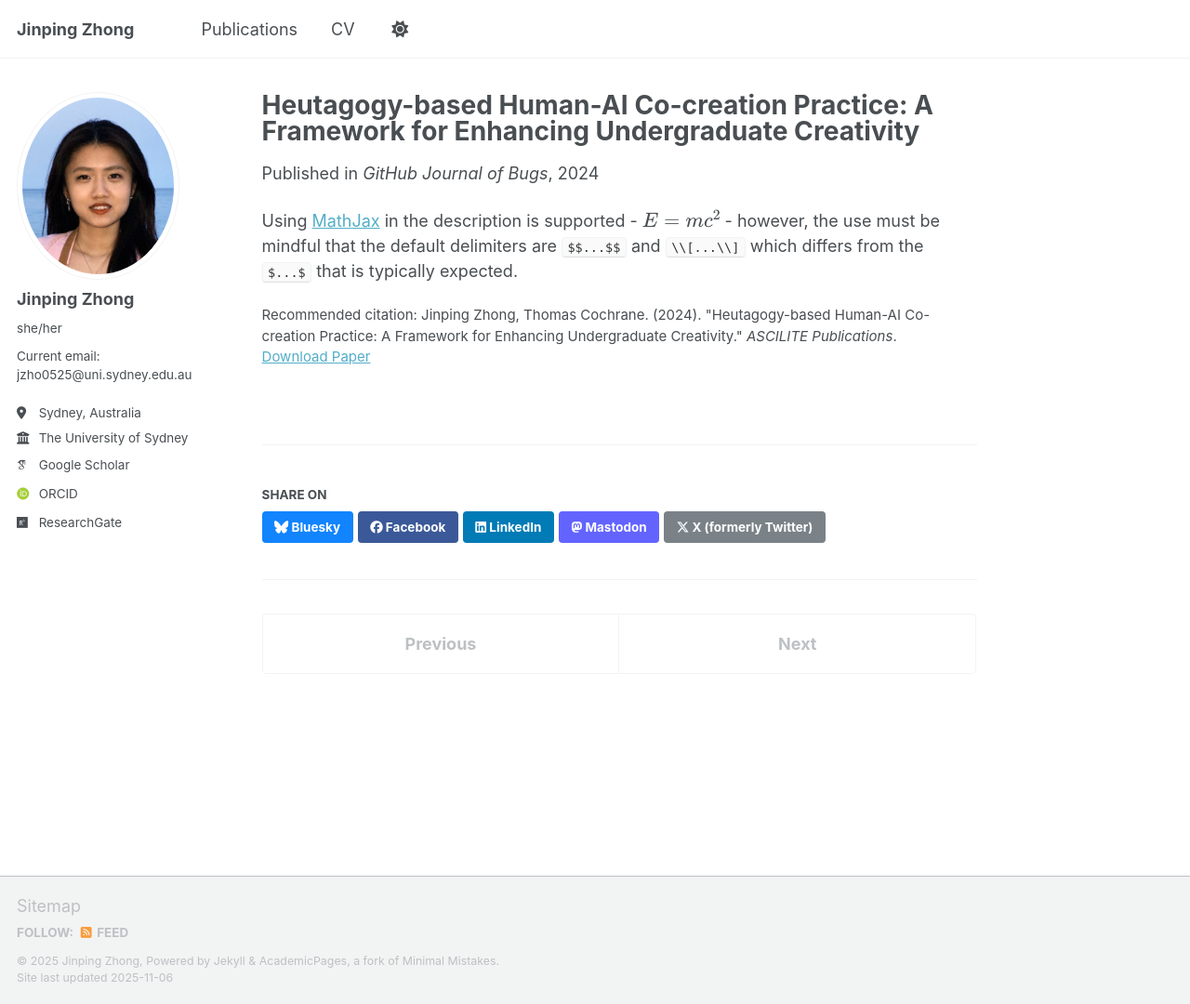
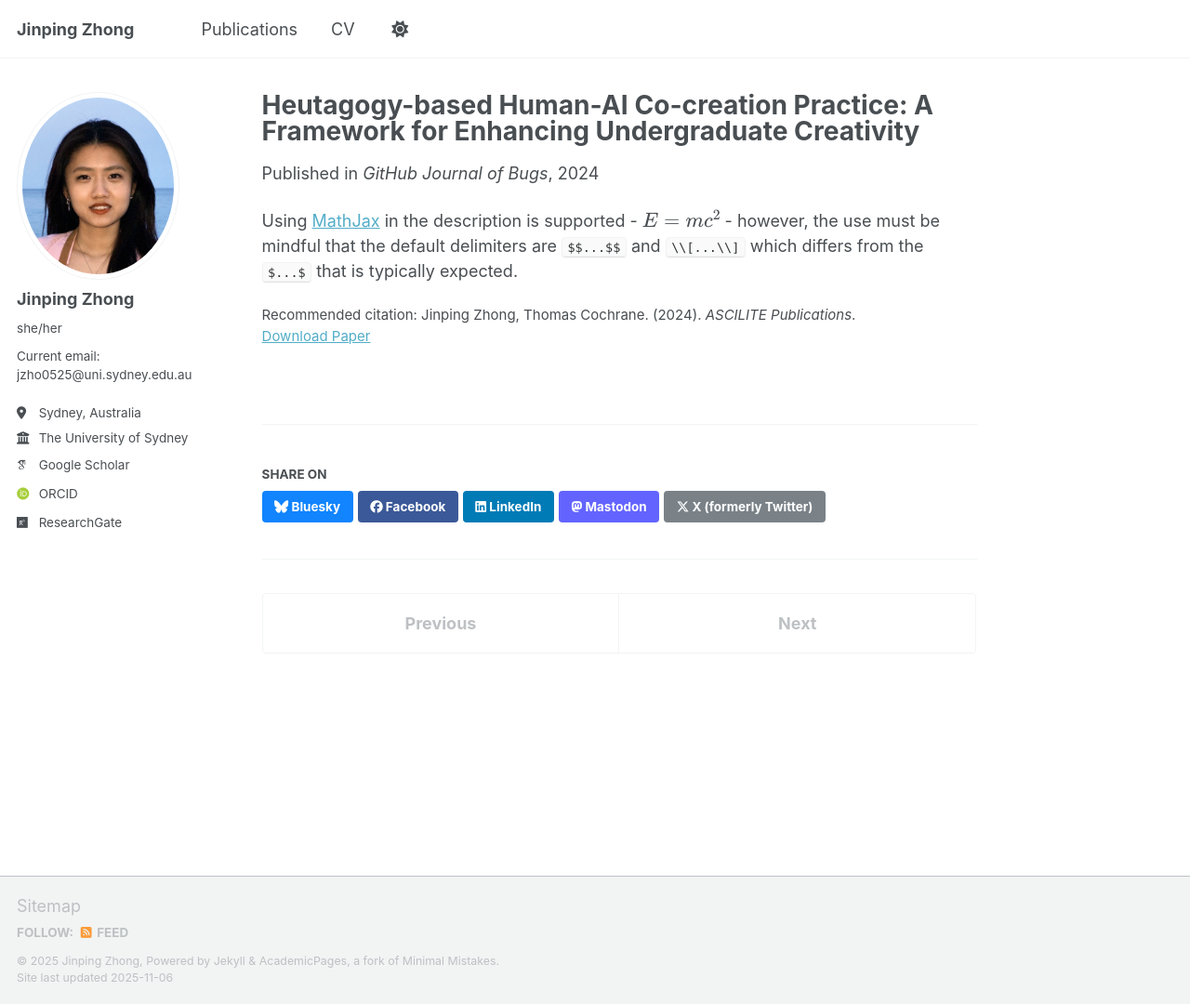
Before and after one commit to kimpink98/jp-zhong, a Jekyll site: the page built from _publications/2024-11-23-Heutagogy-based.md, in a window 1280 px wide and 1080 px high. Shown: the whole window at 93% size. Built offline with Jekyll 4.4.1, drawn with Linux system fonts in a browser that asks for light colours; some web fonts are replaced; a script that is not in the unit is left out.

Commit message:
Update 2024-11-23-Heutagogy-based.md

```diff
--- a/_publications/2024-11-23-Heutagogy-based.md
+++ b/_publications/2024-11-23-Heutagogy-based.md
@@ -7,7 +7,7 @@ excerpt: 'Recent research has begun to view AI as an independent collaborator an
 date: 2024-11-23
 venue: 'GitHub Journal of Bugs'
 paperurl: 'https://publications.ascilite.org/index.php/APUB/article/view/1083'
-citation: 'Jinping Zhong, Thomas Cochrane. (2024). &quot;Heutagogy-based Human-AI Co-creation Practice: A Framework for Enhancing Undergraduate Creativity.&quot; <i>ASCILITE Publications</i>.'
+citation: 'Jinping Zhong, Thomas Cochrane. (2024). <i>ASCILITE Publications</i>.'
 ---
 
 Using [MathJax](https://www.mathjax.org/) in the description is supported - $$E=mc^2$$ - however, the use must be mindful that the default delimiters are `$$...$$` and `\\[...\\]` which differs from the `$...$` that is typically expected.
```
